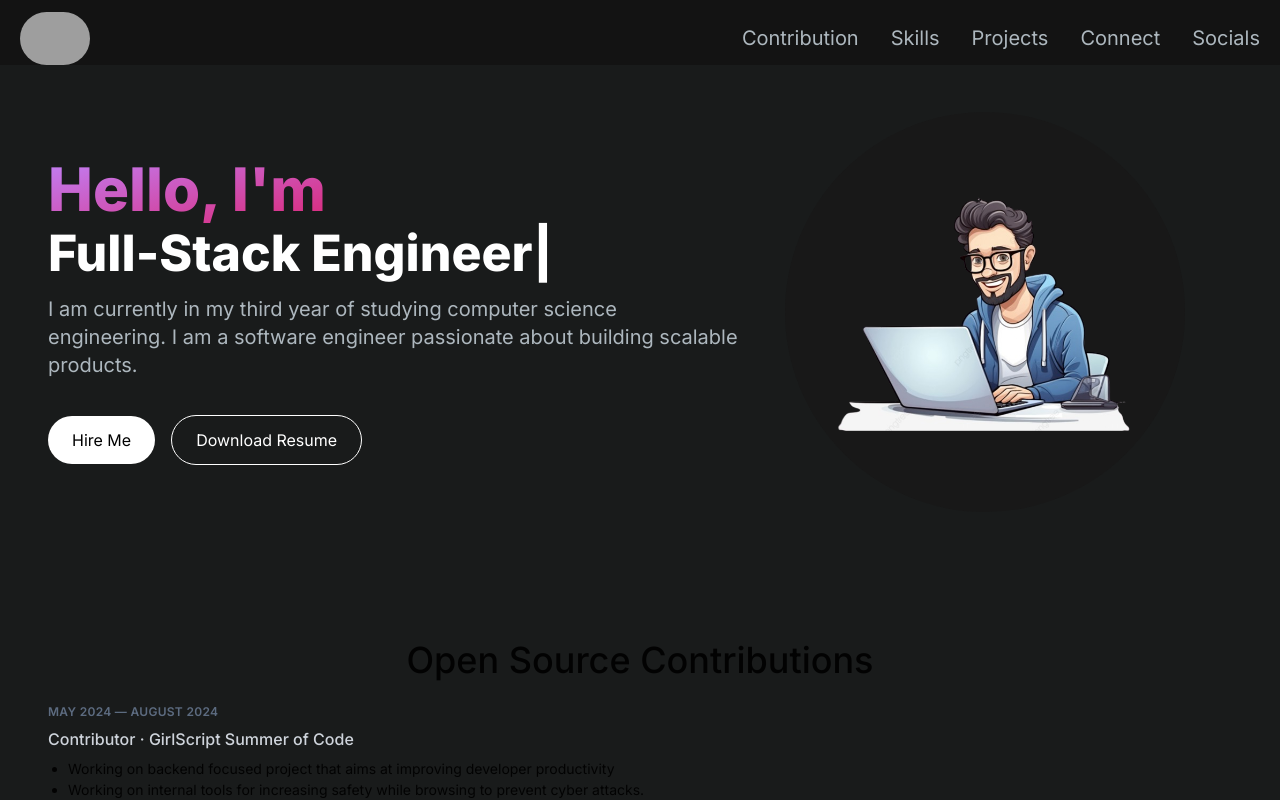
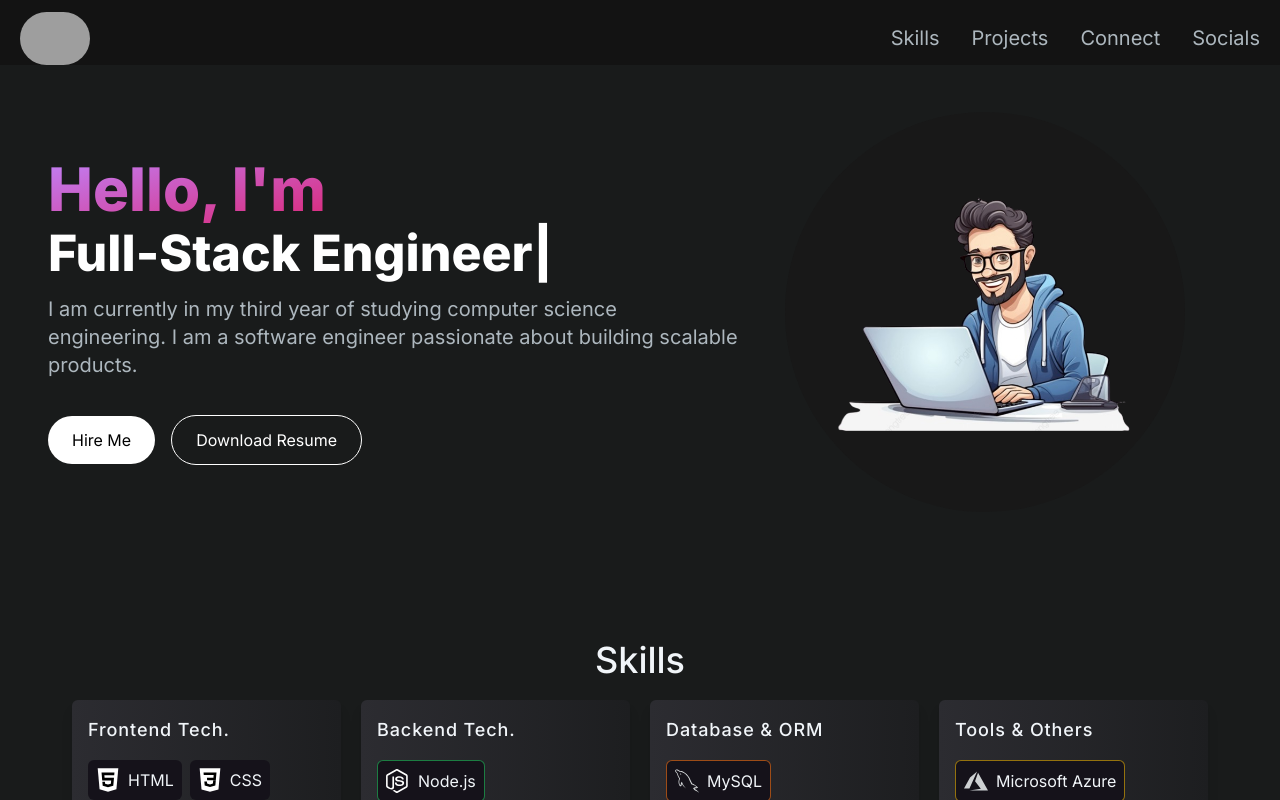
Before and after one commit to PrathamPatel010/Developer-Portfolio-2.0, a Next.js app: page / in a window 1280 px wide. Shown: the top 800 px of the page. Built offline with nearby package versions, Linux system fonts and the light colour scheme; grey boxes are pictures that could not be loaded.

Commit message:
made changes for current deployment

```diff
--- a/src/app/components/Navbar.jsx
+++ b/src/app/components/Navbar.jsx
@@ -8,10 +8,10 @@ import Image from "next/image";
 
 const Navbar = () => {
     const navLinks = [
-        {
-            title: 'Contribution',
-            href: '#contribution',
-        },
+        // {
+        //     title: 'Contribution',
+        //     href: '#contribution',
+        // },
         {
             title: 'Skills',
             href: '#skills'
--- a/src/app/page.jsx
+++ b/src/app/page.jsx
@@ -15,7 +15,7 @@ export default function Home() {
         <Navbar/>
         <div className={'container mt-24 mx-auto px-6 md:px-12 py-4'}>
             <HeroSection/>
-            <Contribution/>
+            {/*<Contribution/>*/}
             <SkillsSection/>
             <ProjectCardSection title={'Projects'} data={projects}/>
             <EmailSection/>
```
